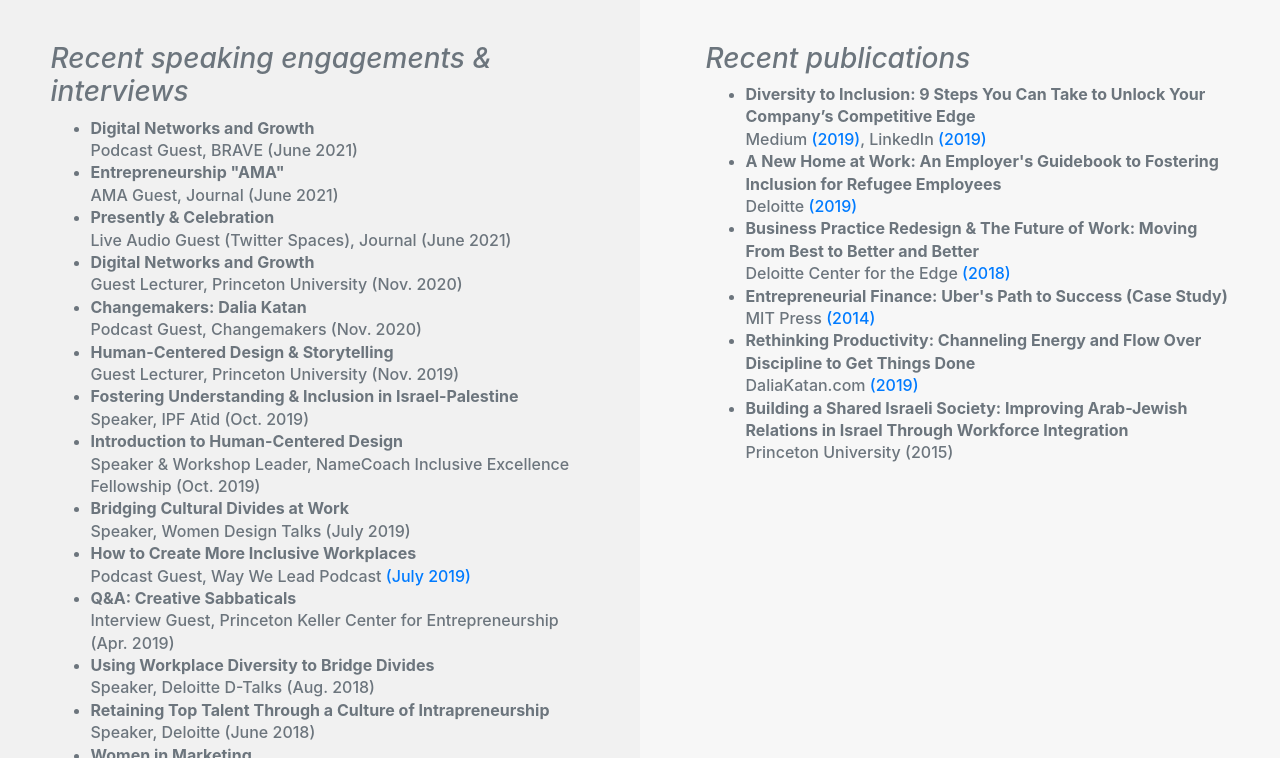
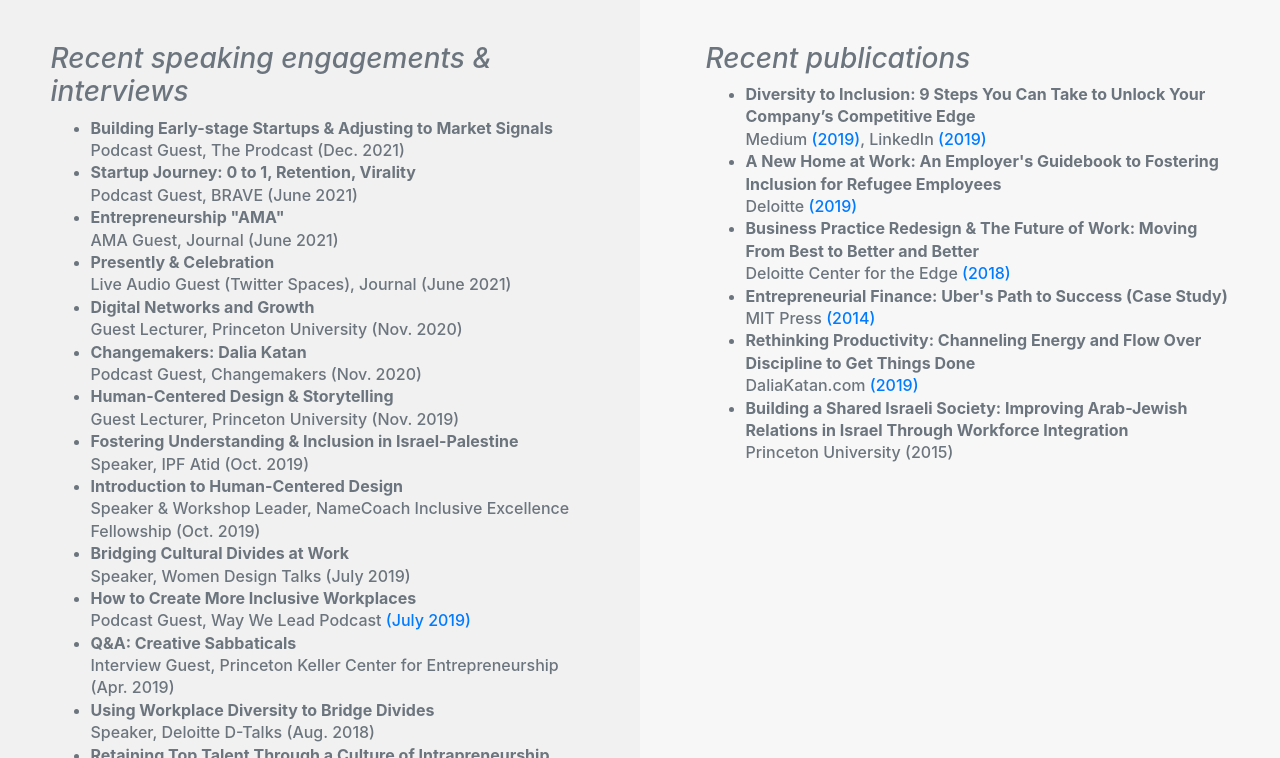
Before and after one commit to dalkat/dalkat.github.io, a Jekyll site: the page built from speaker 2.md, in a window 1280 px wide and 900 px high, scrolled down 3484 px, cut to the strip 142-900 px from the top of the window. Built offline with Jekyll 4.4.1, drawn with Linux system fonts in a browser that asks for light colours; nearby versions of some CDN libraries; some web fonts are replaced; library files that are not in the unit come from our copies.

Commit message:
Update speaker.html

```diff
--- a/_layouts/speaker.html
+++ b/_layouts/speaker.html
@@ -113,8 +113,8 @@ layout: default-sub
     <div>
       <h3 class="text-muted"><span style="text-align: center;"><em>Recent speaking engagements & interviews</em></span></h3>
           <h5 style="font-size:1rem!important;"><ul class="text-muted" style="line-height: 1.4">
-
-            <li><b>Digital Networks and Growth</b><br>Podcast Guest, BRAVE (June 2021)</li>
+            <li><b>Building Early-stage Startups & Adjusting to Market Signals</b><br>Podcast Guest, The Prodcast (Dec. 2021)</li>
+            <li><b>Startup Journey: 0 to 1, Retention, Virality</b><br>Podcast Guest, BRAVE (June 2021)</li>
             <li><b>Entrepreneurship "AMA"</b><br>AMA Guest, Journal (June 2021)</li>
             <li><b>Presently & Celebration</b><br>Live Audio Guest (Twitter Spaces), Journal (June 2021)</li>
             <li><b>Digital Networks and Growth</b><br>Guest Lecturer, Princeton University (Nov. 2020)</li>
```
